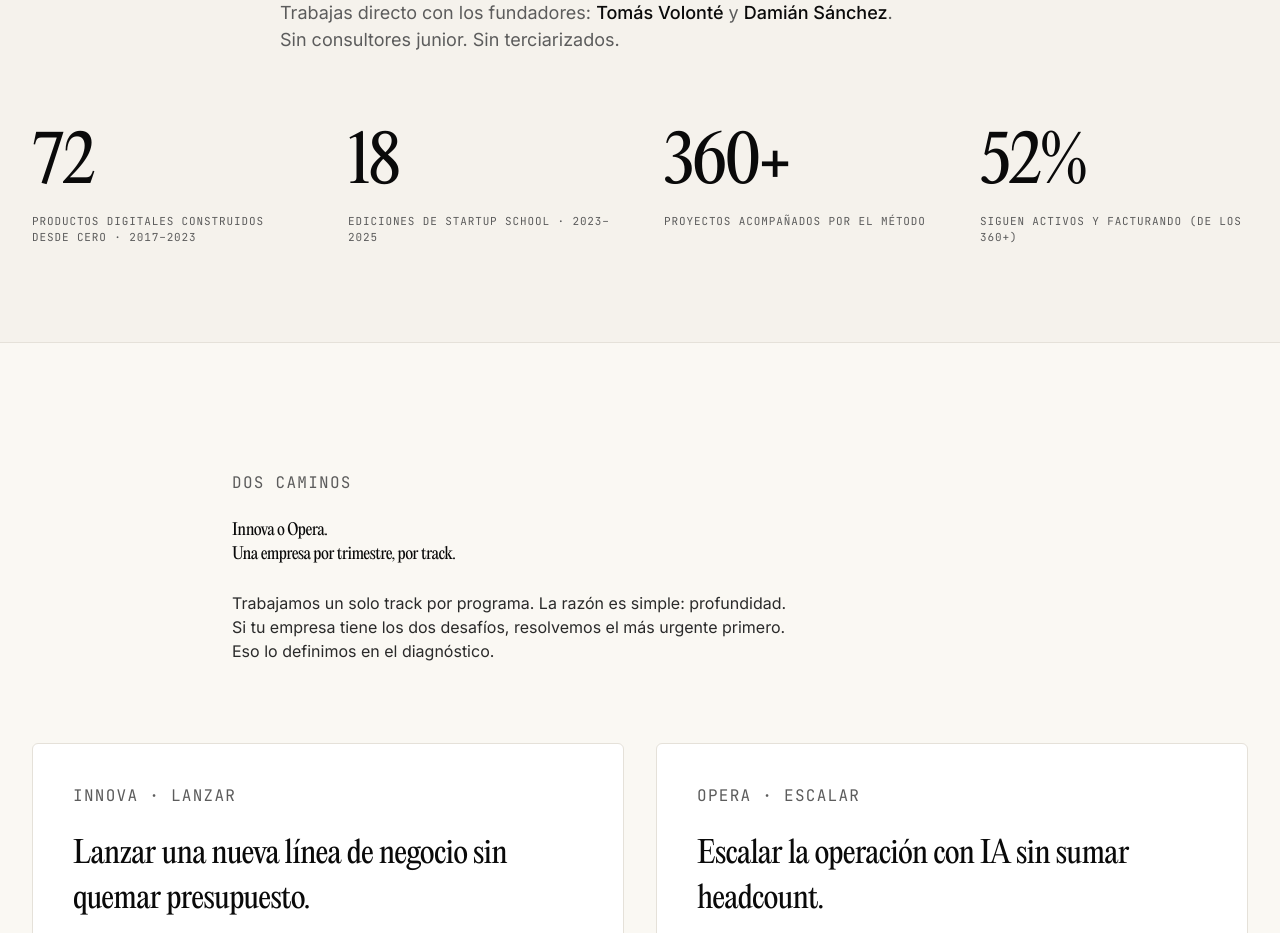
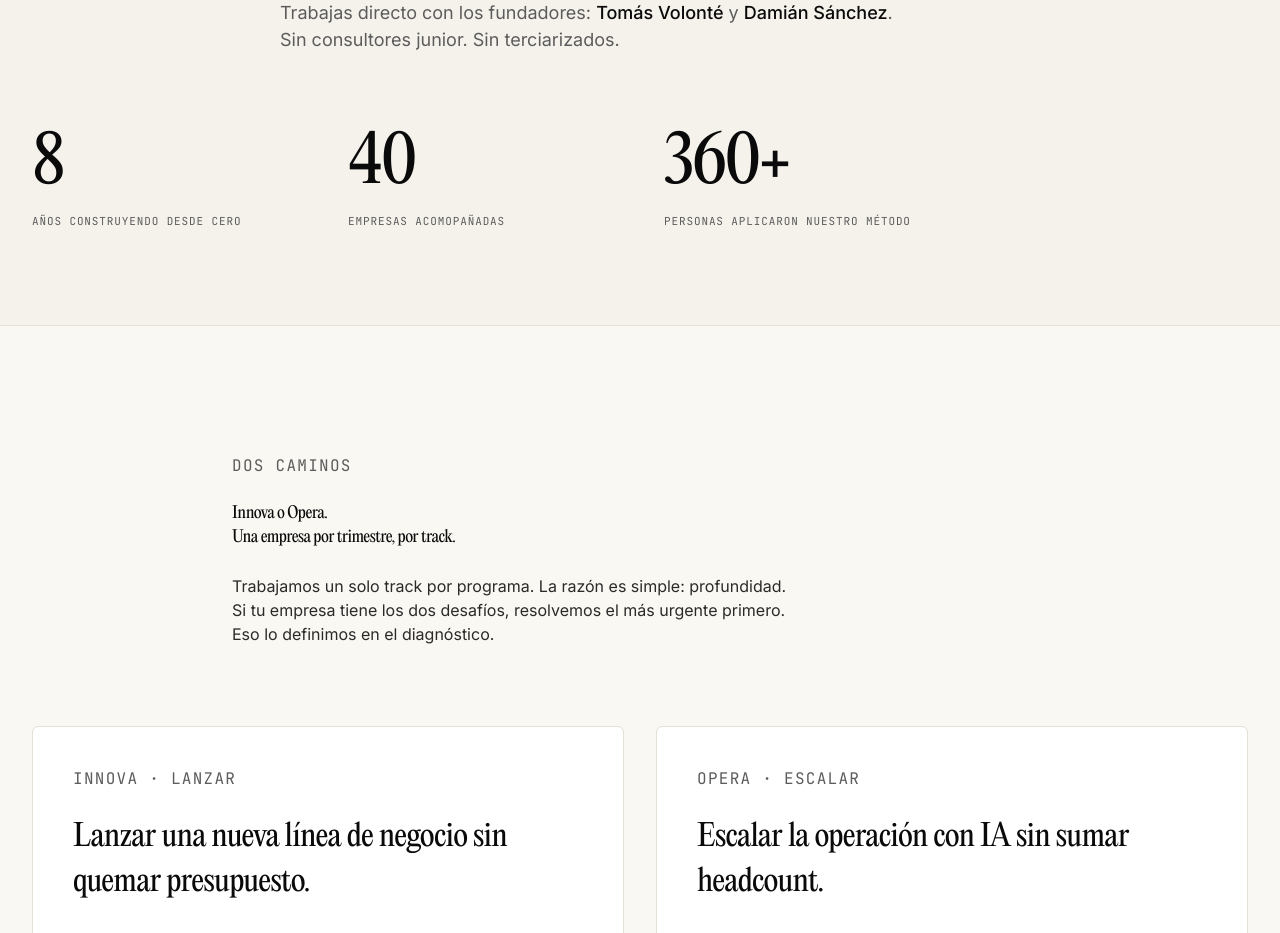
Before and after one commit to dami-novolabs/landingb2b, a Next.js app: page / in a window 1280 px wide. Shown: the part 940-1873 px from the top of the page. Built offline with nearby package versions, Linux system fonts and the light colour scheme.

Commit message:
feat: update credibility stats for landing component
Co-authored-by: Dami <102418453+dami-novolabs@users.noreply.github.com>

```diff
--- a/src/components/landing/CredibilityBand.tsx
+++ b/src/components/landing/CredibilityBand.tsx
@@ -4,20 +4,16 @@ import { motion, useReducedMotion } from "framer-motion";
 
 const STATS = [
   {
-    value: "72",
-    label: "PRODUCTOS DIGITALES CONSTRUIDOS DESDE CERO · 2017–2023",
+    value: "8",
+    label: "AÑOS CONSTRUYENDO DESDE CERO",
   },
   {
-    value: "18",
-    label: "EDICIONES DE STARTUP SCHOOL · 2023–2025",
+    value: "40",
+    label: "EMPRESAS ACOMOPAÑADAS",
   },
   {
     value: "360+",
-    label: "PROYECTOS ACOMPAÑADOS POR EL MÉTODO",
-  },
-  {
-    value: "52%",
-    label: "SIGUEN ACTIVOS Y FACTURANDO (DE LOS 360+)",
+    label: "PERSONAS APLICARON NUESTRO MÉTODO",
   },
 ];
 
```
